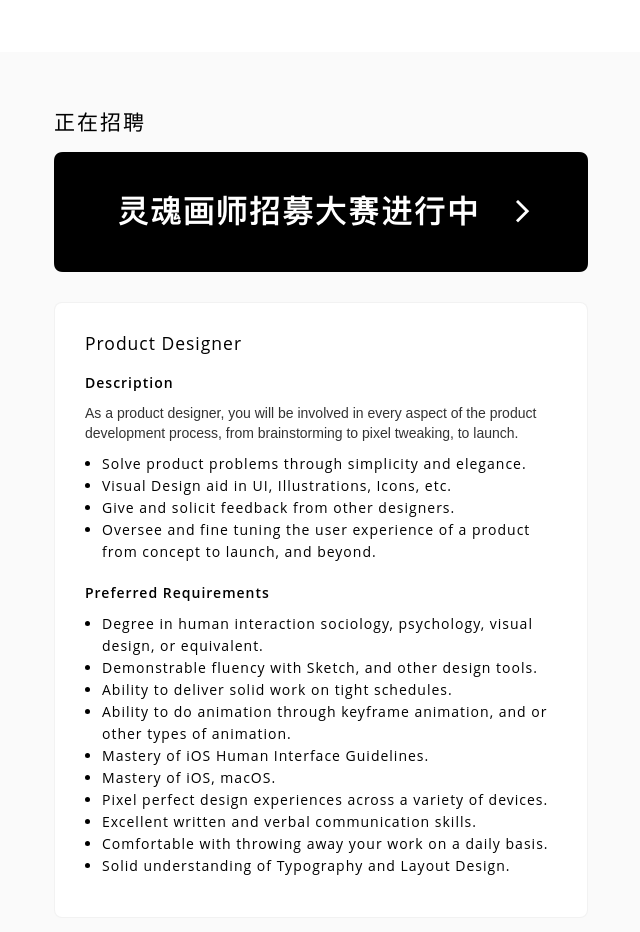
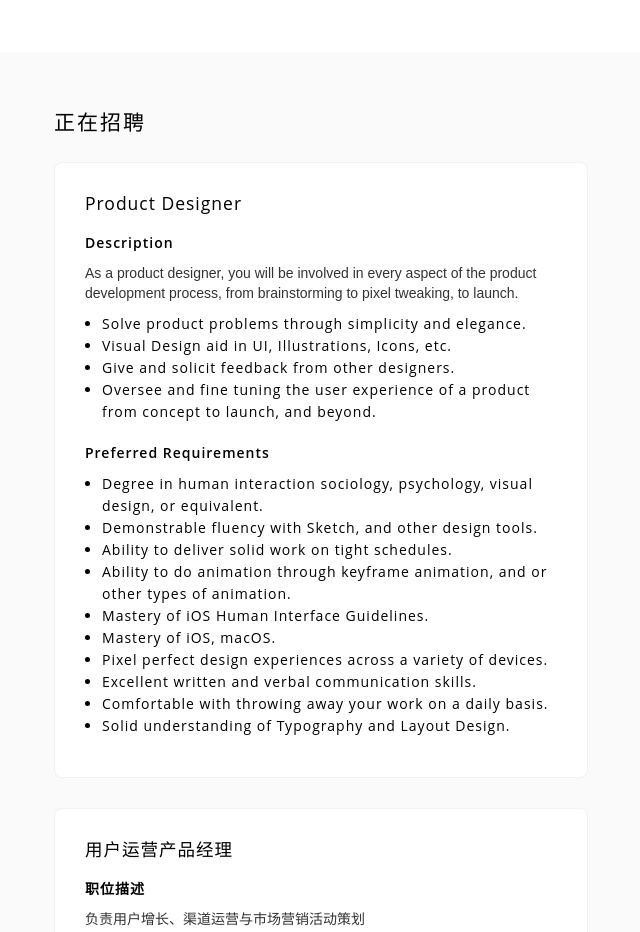
Before and after one commit to sundayfun/sunday.github.io, a plain HTML site: page index.html in a window 1280 px wide. Shown: the part 1920-2852 px from the top of the page, without its empty margins (319-959 px from the left). Drawn offline with nearby package versions, Linux system fonts and the light colour scheme; a script that the page names is missing.

Commit message:
update wording

```diff
--- a/index.html
+++ b/index.html
@@ -47,7 +47,7 @@
   <div class="div-block-95">
     <div class="div-block-96"></div>
     <div class="text-block-77">正在招聘</div>
-    <div class="div-block-98"><a href="event.html" class="w-inline-block"><img src="images/Artboard-Copy-4.png" width="534" srcset="images/Artboard-Copy-4.png 500w, images/Artboard-Copy-4.png 800w, images/Artboard-Copy-4.png 1068w" sizes="(max-width: 479px) 100vw, 534px" class="image-10"></a>
+    <div class="div-block-98">
       <div class="div-block-91">
         <div class="div-block-97"></div>
         <div class="text-block-75">Product Designer</div>
```
Also changed, not shown: event.html (+0 -1 lines).
